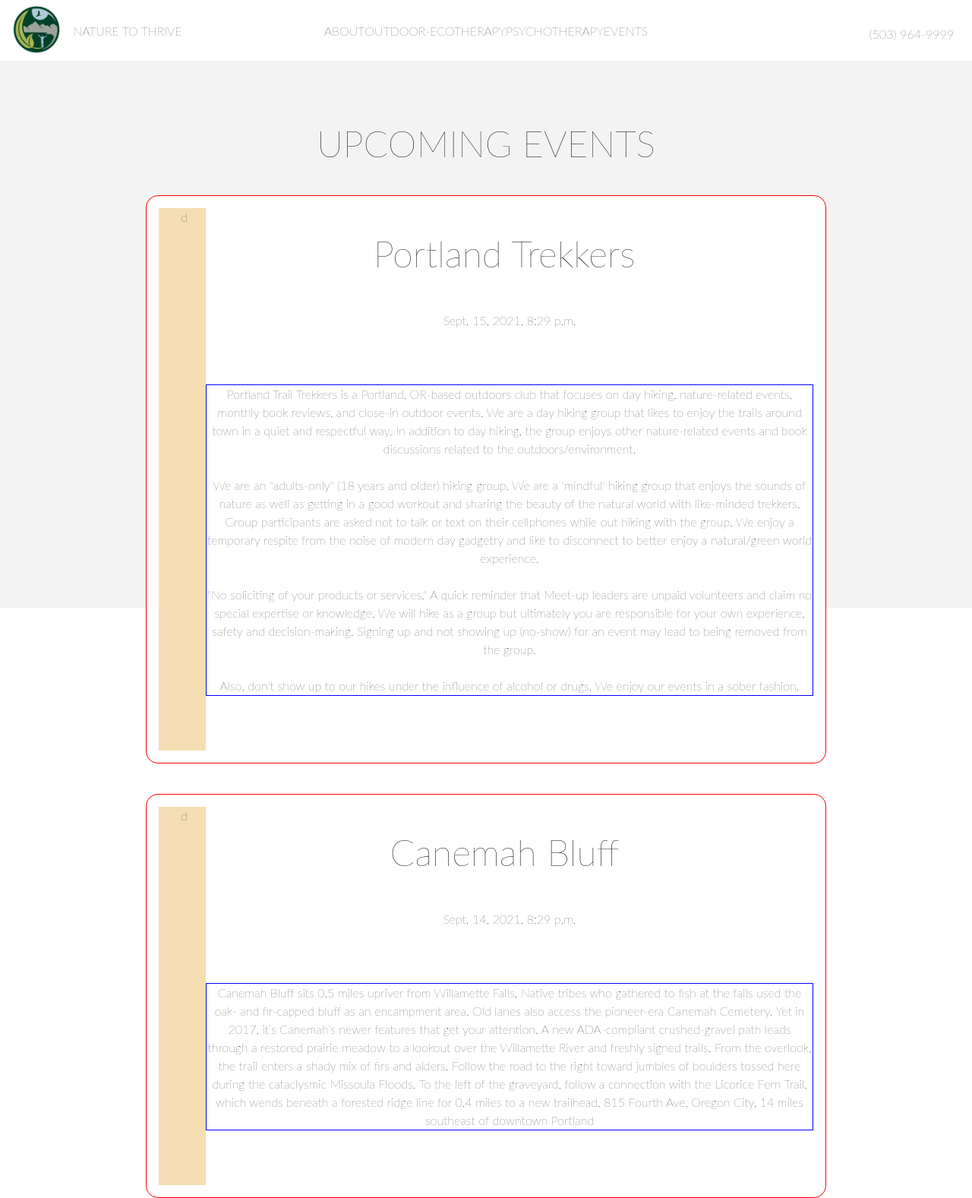
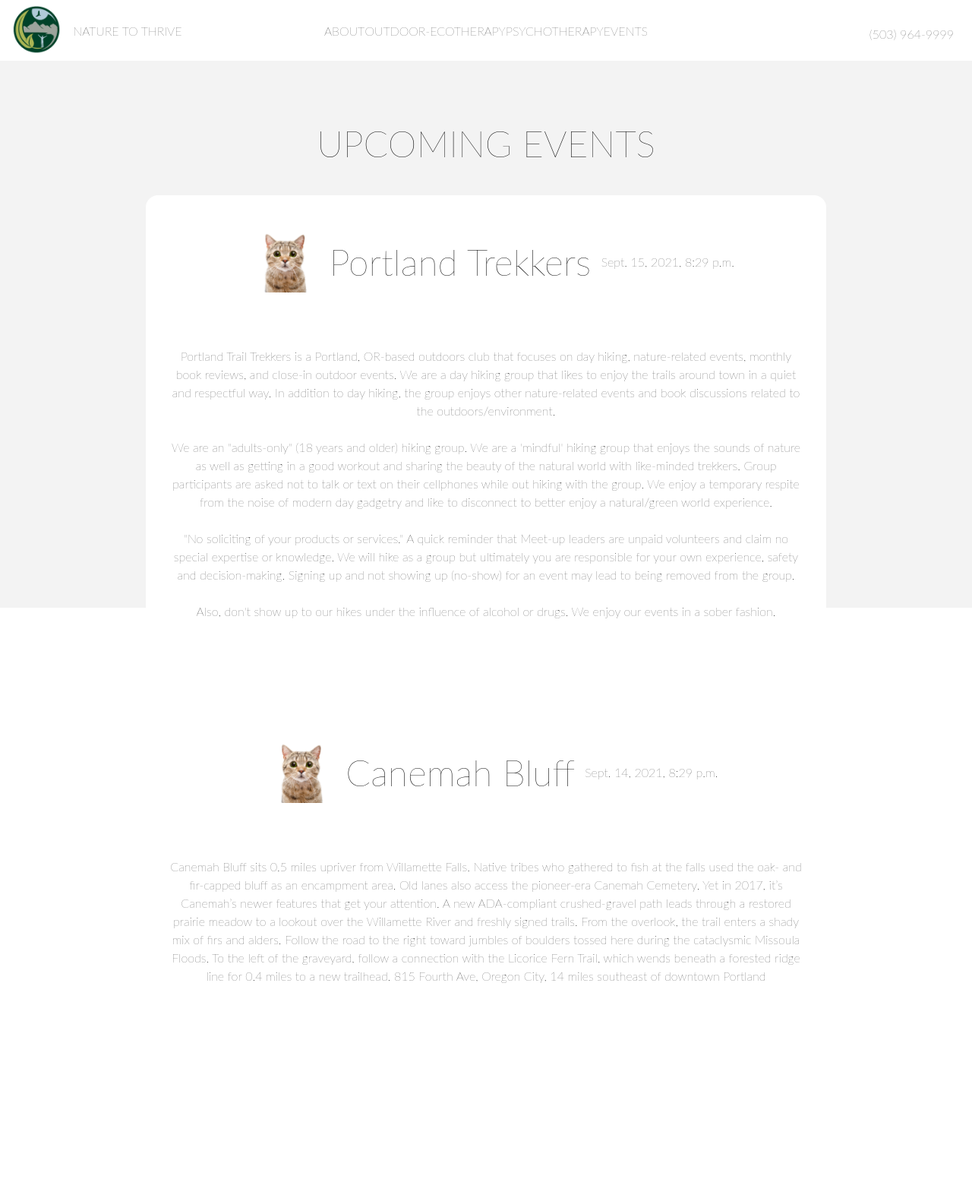
Before and after one commit to ChimentiMatt/Client-Nature_to_thrive-django, a Django app: page /events/ in a window 1280 px wide. Shown: the whole page at 76% size. After the commit the page ends 1294 px from the top, so only its background shows below. Run offline with Django 3.2, Linux system fonts and the light colour scheme; data comes from the database, SQL or seed files in the repository; both versions use the stored data as it was after the commit.

Commit message:
more building of the events page. Image is built in and not yeat from the post

```diff
--- a/natureproject/natureapp/models.py
+++ b/natureproject/natureapp/models.py
@@ -6,6 +6,7 @@
     title = models.CharField(max_length=255)
     body = models.TextField()
     event_date = models.DateTimeField(default=now, blank=True)
+    image = models.ImageField(upload_to='images/', default='cat.jpg')
 
     def __str__(self):
         return self.title
--- a/natureproject/natureapp/static/natureapp/main.css
+++ b/natureproject/natureapp/static/natureapp/main.css
@@ -91,6 +91,16 @@
     height: 90vh;
 }
 
+#conatinerPictureTitle{
+    display: flex;
+    justify-content: center;
+    align-items: center;
+}
+
+#eventImg{
+    height: 5rem;
+}
+
 #eventsPageTitle{
     padding-top: 5rem;
     font-size: 3rem;
@@ -105,25 +115,22 @@
 
 #innerPost{
     display: flex;
-    border: 1px solid red;
+    flex-direction: column;
     width: 70vw;
     background: white;
-    padding: 1rem;
+    padding: 0rem 2rem 0 2rem;
     margin-top: 2.5rem;
     border-radius: 1rem 1rem;
 }
 #postImgContaiener{
-    height: 100%;
     background: wheat;
-    width: 50rem;
+    width: 20rem;
 }
 
 #postTitle{
     font-size: 3rem;
-    margin-bottom: 1rem;
+    /* margin-bottom: 1rem; */
 }
 
 #postD{
-    width: 50rem;
-    border: 1px solid blue;
 }
--- a/natureproject/natureapp/templates/events.html
+++ b/natureproject/natureapp/templates/events.html
@@ -6,12 +6,17 @@
         {% for post in object_list %}
             <div id="postContainer">
                 <div id="innerPost">
-                    <div id="postImgContaiener"> d</div>
+                    {% comment %} <div id="postImgContaiener">  {% endcomment %}
+                    {% load static %}
+                    {% comment %} <img src="{% static "natureapp/media/cat.jpg" %}"></div> {% endcomment %}
                     <div>
-                        <p id="postTitle">{{ post.title }} </p>
-                        <p>{{ post.event_date }}</p>
+                        <div id="conatinerPictureTitle">
+                           <img id="eventImg" src="{% static "natureapp/media/cat.jpg" %}">
+                            <p id="postTitle">{{ post.title }} </p>
+                            <p>{{ post.event_date }}</p>
+                        </div>
 
-                            <p id="postD">{{ post.body }}</p>
+                        <p id="postD">{{ post.body }}</p>
 
                     </div>
                 </div>
--- a/natureproject/natureapp/urls.py
+++ b/natureproject/natureapp/urls.py
@@ -1,11 +1,12 @@
 from django.urls import path
-# from . import views
+from django.contrib.staticfiles.urls import staticfiles_urlpatterns
 from .views import EventView, HomeView, HeaderView, AboutView
 
 urlpatterns = [
-    # path('', views.home, name="home"),
     path('', HomeView, name="home"),
     path('header/', HeaderView),
     path('about/', AboutView, name="about"),
     path('events/', EventView.as_view(), name="events"),
 ]
+
+urlpatterns += staticfiles_urlpatterns()
--- a/natureproject/natureproject/settings.py
+++ b/natureproject/natureproject/settings.py
@@ -126,3 +126,9 @@
 # https://docs.djangoproject.com/en/3.2/ref/settings/#default-auto-field
 
 DEFAULT_AUTO_FIELD = 'django.db.models.BigAutoField'
+
+# Base url to serve media files
+MEDIA_URL = '/media/'
+
+# Path where media is stored
+MEDIA_ROOT = os.path.join(BASE_DIR, 'media/')
```
Also changed, not shown: natureproject/db.sqlite3, natureproject/natureapp/migrations/0003_post_image.py (added), natureproject/natureapp/migrations/0004_alter_post_image.py (added), natureproject/natureapp/static/natureapp/media/cat.jpg (added).
